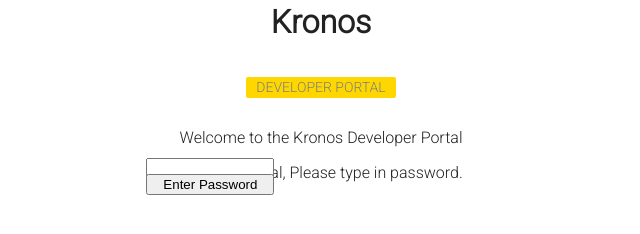
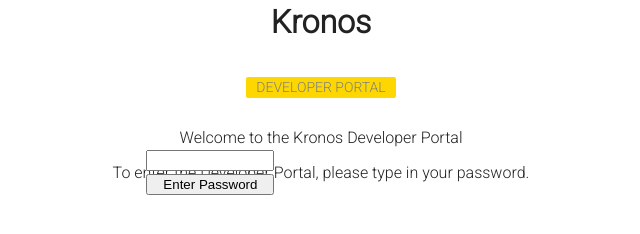
Before and after one commit to rusekronos/dev-site, a plain HTML site: page index.html in a window 1280 px wide. Shown: the part 322-556 px from the top of the page, without its empty margins (404-1044 px from the left). Drawn offline with Linux system fonts and the light colour scheme.

Commit message:
Update index.html

```diff
--- a/index.html
+++ b/index.html
@@ -40,10 +40,10 @@ function othername() {
 
   <div id="info">
     <p style="display:" inline;>Welcome to the Kronos Developer Portal</p>
-    <p style="display:" inline;>To enter Portal, Please type in password.</p>
+    <p style="display:" inline;>To enter the Developer Portal, please type in your password.</p>
 
     <form id="form" onsubmit="return false;">
-    <input style="position:absolute; top:60%; left:43%; width:10%;" type="password" id="userInput"  />
+    <input style="position:absolute; top:59%; left:43%; width:10%;" type="password" id="userInput"  />
     <input style="position:absolute; top:62%; left:43%; width:10%;" type="submit" onclick="othername();" value="Enter Password"/>
 </form>
 
```
